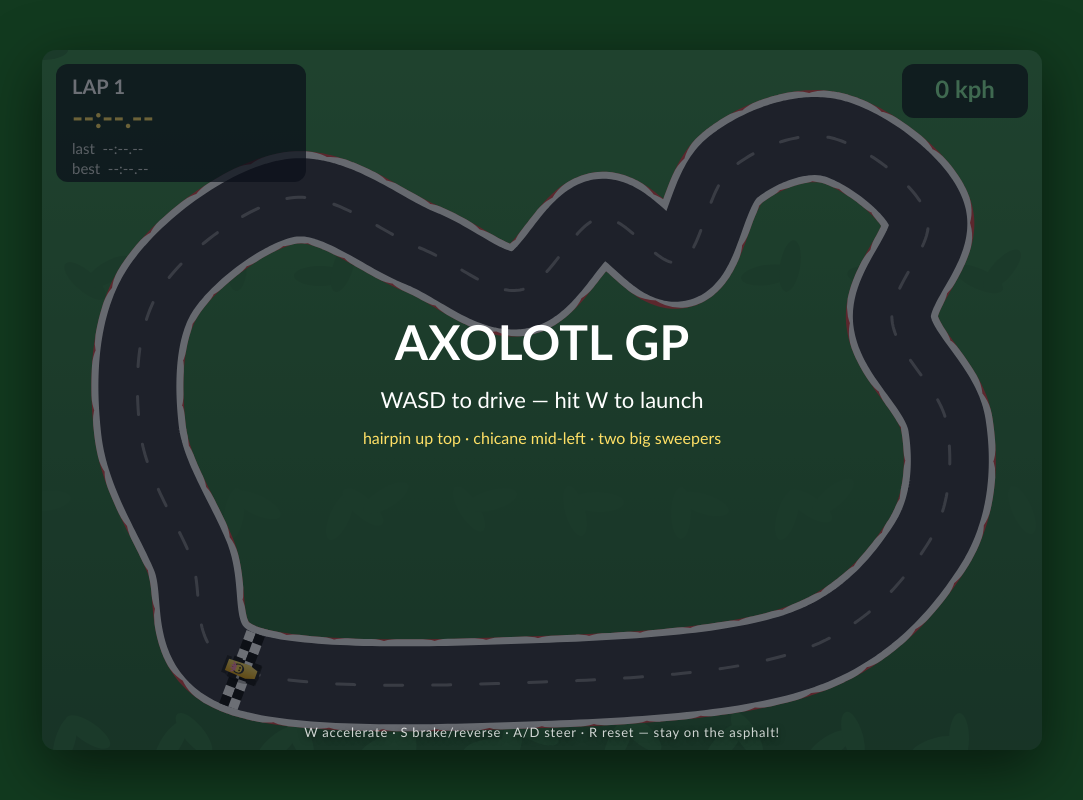
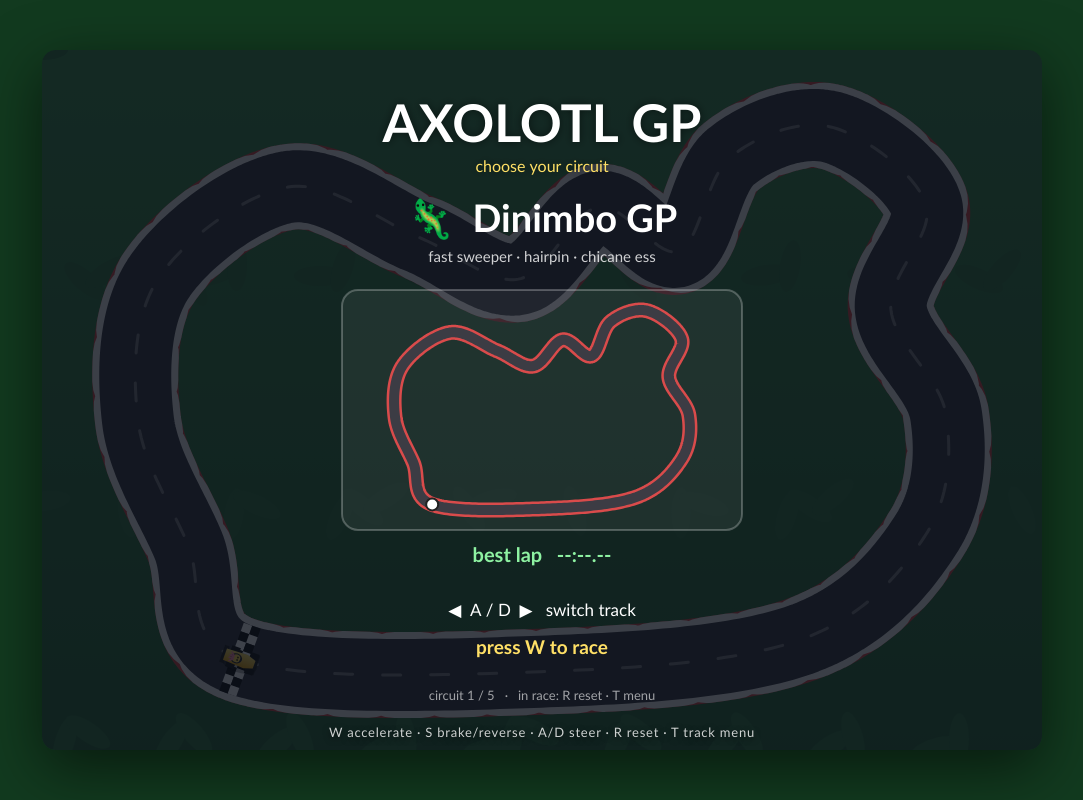
Before and after one commit to dinisnbpereira-beep/dinimbo-racing, a plain HTML site: page index.html in a window 1280 px wide. Shown: the whole page, without its empty margins (98-1181 px from the left). Drawn offline with Linux system fonts and the light colour scheme; animation ran at ten frames a second.

Commit message:
Add track select with 5 circuits: Gilles Villeneuve, Portimao, Suzuka, Spa
Co-authored-by: dinisnbpereira-beep <dinisnbpereira-beep@users.noreply.github.com>

```diff
--- a/index.html
+++ b/index.html
@@ -20,7 +20,7 @@
 <body>
 <div id="wrap">
   <canvas id="game" width="1000" height="700"></canvas>
-  <div id="hint">W accelerate · S brake/reverse · A/D steer · R reset — stay on the asphalt!</div>
+  <div id="hint">W accelerate · S brake/reverse · A/D steer · R reset · T track menu</div>
 </div>
 <script>
 (() => {
@@ -29,19 +29,68 @@
 const cvs = document.getElementById("game");
 const ctx = cvs.getContext("2d");
 const W = cvs.width, H = cvs.height;
+const TRACK_W = 72;
 
-// ---------------- track ----------------
-const TRACK_W = 78;
-
-const CONTROL = [
-  [200, 620], [500, 632], [760, 600],
-  [885, 495], [905, 375], [850, 270],
-  [885, 165], [790, 88], [690, 118],
-  [638, 212], [558, 168], [478, 240],
-  [378, 198], [248, 148], [118, 240],
-  [98, 380], [148, 505],
+// ---------------- circuits ----------------
+// Control points are smoothed with a closed Catmull-Rom spline, then normalized
+// to fit the canvas. Point 0 is the start/finish line.
+const TRACKS = [
+  {
+    id: "dinimbo", name: "Dinimbo GP", flag: "🦎",
+    corners: "fast sweeper · hairpin · chicane ess",
+    pts: [
+      [200,620],[500,632],[760,600],[885,495],[905,375],[850,270],
+      [885,165],[790,88],[690,118],[638,212],[558,168],[478,240],
+      [378,198],[248,148],[118,240],[98,380],[148,505],
+    ],
+  },
+  {
+    id: "villeneuve", name: "Gilles Villeneuve", flag: "🇨🇦",
+    corners: "Turn 1-2 · DSC corner · L'Épingle hairpin · final chicane",
+    pts: [
+      [300,570],[660,555],[790,515],[850,440],[850,350],[790,285],
+      [845,205],[790,120],[690,112],[600,150],[565,235],[470,205],
+      [330,190],[180,205],[95,250],[70,340],[130,415],[60,470],[135,540],
+    ],
+  },
+  {
+    id: "portimao", name: "Portimão", flag: "🇵🇹",
+    corners: "downhill Turn 1 · high essess · long drop into the final sweeper",
+    pts: [
+      [220,570],[520,590],[760,560],[880,480],[900,380],
+      [840,280],[730,250],[640,285],[560,360],[450,400],[340,420],[240,385],
+      [160,320],[180,220],[280,150],[420,110],[560,130],[680,170],[740,250],
+      [720,340],[640,420],[530,462],[370,525],
+    ],
+  },
+  {
+    id: "suzuka", name: "Suzuka", flag: "🇯🇵",
+    corners: "S-Curves · Degner 1-2 · hairpin · Spoon · 130R · figure-8 crossover",
+    pts: [
+      [400,625],[640,620],[760,570],[800,500],
+      [770,430],[700,405],[670,330],[595,310],[565,240],[490,220],
+      [405,200],[375,270],[345,340],
+      [340,480],[358,518],[308,545],[372,552],
+      [440,540],[487,510],[468,455],[410,432],
+      [330,428],[268,424],
+      [225,432],[210,485],[228,548],[288,582],
+    ],
+  },
+  {
+    id: "spa", name: "Spa-Francorchamps", flag: "🇧🇪",
+    corners: "La Source · Eau Rouge · Kemmel straight · Les Combes · Pouhon · Stavelot · Blanchimont",
+    pts: [
+      [560,830],[880,810],[1030,780],[1092,715],[1108,630],
+      [1122,510],[1126,400],[1102,305],[1152,278],[1162,210],
+      [1092,155],[962,135],[822,150],[692,190],[588,250],
+      [512,335],[462,425],[468,510],[512,570],[492,628],
+      [532,672],[490,715],[430,715],[350,720],[270,700],
+      [210,705],[190,745],[215,790],[270,815],
+    ],
+  },
 ];
 
+// ---------------- spline ----------------
 function catmullRom(p0, p1, p2, p3, u) {
   const u2 = u * u, u3 = u2 * u;
   return [
@@ -50,47 +99,76 @@ function catmullRom(p0, p1, p2, p3, u) {
   ];
 }
 
-const SAMPLES = [];
-{
-  const n = CONTROL.length;
+function buildSamples(pts) {
+  const raw = [];
+  const n = pts.length;
   for (let i = 0; i < n; i++) {
-    const p0 = CONTROL[(i - 1 + n) % n], p1 = CONTROL[i], p2 = CONTROL[(i + 1) % n], p3 = CONTROL[(i + 2) % n];
-    const steps = i === 0 ? 40 : 32;
-    for (let s = 0; s < steps; s++) SAMPLES.push(catmullRom(p0, p1, p2, p3, s / steps));
+    const p0 = pts[(i - 1 + n) % n], p1 = pts[i], p2 = pts[(i + 1) % n], p3 = pts[(i + 2) % n];
+    for (let s = 0; s < 36; s++) raw.push(catmullRom(p0, p1, p2, p3, s / 36));
   }
+  let minx = 1e9, miny = 1e9, maxx = -1e9, maxy = -1e9;
+  for (const p of raw) {
+    if (p[0] < minx) minx = p[0]; if (p[0] > maxx) maxx = p[0];
+    if (p[1] < miny) miny = p[1]; if (p[1] > maxy) maxy = p[1];
+  }
+  const sc = Math.min((W - 150) / (maxx - minx), (H - 150) / (maxy - miny));
+  const ox = (W - (maxx - minx) * sc) / 2, oy = (H - (maxy - miny) * sc) / 2;
+  return raw.map(p => [(p[0] - minx) * sc + ox, (p[1] - miny) * sc + oy]);
 }
-const NS = SAMPLES.length;
+
+// ---------------- state ----------------
+let state = "menu";              // menu | race
+let trackIdx = 0;
+let samples = [], NS = 0;
+let particles = [];
+
+const car = {
+  x: 0, y: 0, angle: 0, speed: 0,
+  nearest: 0, midPassed: false,
+  lap: 0, lapTime: 0, lastLap: 0, best: 0,
+  started: false, offTrack: false,
+};
+
+function bestKey(i) { return "axolotl_gp_best_" + TRACKS[i].id; }
 
 function trackDir(i) {
-  const a = SAMPLES[(i + 2) % NS], b = SAMPLES[(i - 2 + NS) % NS];
+  const a = samples[(i + 2) % NS], b = samples[(i - 2 + NS) % NS];
   return Math.atan2(a[1] - b[1], a[0] - b[0]);
 }
 
-// ---------------- car ----------------
-const car = {
-  x: 0, y: 0, angle: 0, speed: 0,
-  nearest: 0, progress: 0, midPassed: false,
-  lap: 0, lapTime: 0, lastLap: 0, best: Number(localStorage.getItem("axolotl_gp_best") || 0),
-  started: false, offTrack: false, skid: 0,
-};
+function loadTrack(i) {
+  trackIdx = i;
+  samples = buildSamples(TRACKS[i].pts);
+  NS = samples.length;
+  placeAtStart();
+}
 
 function placeAtStart() {
   car.nearest = 0;
-  car.x = SAMPLES[0][0]; car.y = SAMPLES[0][1];
+  car.x = samples[0][0]; car.y = samples[0][1];
   car.angle = trackDir(0);
-  car.speed = 0; car.progress = 0; car.midPassed = false;
+  car.speed = 0; car.midPassed = false;
   car.lap = 0; car.lapTime = 0; car.lastLap = 0;
-  car.started = false; car.skid = 0;
+  car.started = false;
+  car.best = Number(localStorage.getItem(bestKey(trackIdx)) || 0);
+  particles = [];
 }
-placeAtStart();
+loadTrack(0);
 
 // ---------------- input ----------------
 const keys = {};
 window.addEventListener("keydown", e => {
   const k = e.key.toLowerCase();
-  if (["w", "a", "s", "d", "r", "arrowup", "arrowdown", "arrowleft", "arrowright"].includes(k)) e.preventDefault();
+  if (["w","a","s","d","r","t","arrowup","arrowdown","arrowleft","arrowright","enter"," "].includes(k)) e.preventDefault();
+  if (state === "menu") {
+    if (k === "a" || k === "arrowleft") { loadTrack((trackIdx + TRACKS.length - 1) % TRACKS.length); }
+    if (k === "d" || k === "arrowright") { loadTrack((trackIdx + 1) % TRACKS.length); }
+    if (k === "w" || k === "arrowup" || k === "enter" || k === " ") { state = "race"; placeAtStart(); }
+    return;
+  }
   keys[k] = true;
   if (k === "r") placeAtStart();
+  if (k === "t" || k === "escape") { state = "menu"; placeAtStart(); }
 });
 window.addEventListener("keyup", e => { keys[e.key.toLowerCase()] = false; });
 
@@ -99,7 +177,7 @@ function findNearest() {
   let best = car.nearest, bd = Infinity;
   for (let off = -35; off <= 35; off++) {
     const i = (car.nearest + off + NS) % NS;
-    const dx = car.x - SAMPLES[i][0], dy = car.y - SAMPLES[i][1];
+    const dx = car.x - samples[i][0], dy = car.y - samples[i][1];
     const d = dx * dx + dy * dy;
     if (d < bd) { bd = d; best = i; }
   }
@@ -109,6 +187,8 @@ function findNearest() {
 
 // ---------------- update ----------------
 function update() {
+  if (state !== "race") return;
+
   if (keys["w"] || keys["arrowup"]) {
     if (!car.started) car.started = true;
     car.speed += car.offTrack ? 0.05 : 0.15;
@@ -124,7 +204,6 @@ function update() {
   const steerInput = (keys["a"] || keys["arrowleft"] ? -1 : 0) + (keys["d"] || keys["arrowright"] ? 1 : 0);
   const grip = Math.min(1, Math.abs(car.speed) / 2.2);
   car.angle += steerInput * 0.05 * grip * (car.speed < 0 ? -1 : 1);
-  if (Math.abs(steerInput) > 0 && Math.abs(car.speed) > 4.5) car.skid = 6; else if (car.skid > 0) car.skid--;
 
   car.x += Math.cos(car.angle) * car.speed;
   car.y += Math.sin(car.angle) * car.speed;
@@ -145,7 +224,10 @@ function update() {
       car.midPassed = false;
       car.lap++;
       car.lastLap = car.lapTime;
-      if (!car.best || car.lapTime < car.best) { car.best = car.lapTime; localStorage.setItem("axolotl_gp_best", car.best); }
+      if (!car.best || car.lapTime < car.best) {
+        car.best = car.lapTime;
+        localStorage.setItem(bestKey(trackIdx), car.best);
+      }
       car.lapTime = 0;
     }
   }
@@ -153,9 +235,18 @@ function update() {
   for (const p of particles) { p.x += p.vx; p.y += p.vy; p.life--; }
   particles = particles.filter(p => p.life > 0);
 }
-let particles = [];
 
 // ---------------- drawing ----------------
+function rr(x, y, w, h, r) {
+  ctx.beginPath();
+  ctx.moveTo(x + r, y);
+  ctx.arcTo(x + w, y, x + w, y + h, r);
+  ctx.arcTo(x + w, y + h, x, y + h, r);
+  ctx.arcTo(x, y + h, x, y, r);
+  ctx.arcTo(x, y, x + w, y, r);
+  ctx.closePath();
+}
+
 function drawScenery() {
   const g = ctx.createLinearGradient(0, 0, 0, H);
   g.addColorStop(0, "#3f8f4f"); g.addColorStop(1, "#2c6b3a");
@@ -167,37 +258,35 @@ function drawScenery() {
   }
 }
 
+function pathSamples() {
+  ctx.beginPath();
+  samples.forEach((p, i) => i ? ctx.lineTo(p[0], p[1]) : ctx.moveTo(p[0], p[1]));
+  ctx.closePath();
+}
+
 function drawTrack() {
   ctx.lineJoin = "round"; ctx.lineCap = "round";
 
-  // kerbs: dashed red/white border
   ctx.lineWidth = TRACK_W + 14;
   ctx.strokeStyle = "#d94b4b";
   ctx.setLineDash([]);
-  ctx.beginPath();
-  SAMPLES.forEach((p, i) => i ? ctx.lineTo(p[0], p[1]) : ctx.moveTo(p[0], p[1]));
-  ctx.closePath(); ctx.stroke();
+  pathSamples(); ctx.stroke();
   ctx.strokeStyle = "#f2f2f2";
   ctx.setLineDash([26, 26]);
-  ctx.stroke();
+  pathSamples(); ctx.stroke();
   ctx.setLineDash([]);
 
-  // asphalt
   ctx.lineWidth = TRACK_W;
   ctx.strokeStyle = "#3c3c44";
-  ctx.beginPath();
-  SAMPLES.forEach((p, i) => i ? ctx.lineTo(p[0], p[1]) : ctx.moveTo(p[0], p[1]));
-  ctx.closePath(); ctx.stroke();
+  pathSamples(); ctx.stroke();
 
-  // center dashes
   ctx.lineWidth = 3;
   ctx.strokeStyle = "#e8e8e866";
   ctx.setLineDash([18, 30]);
-  ctx.stroke();
+  pathSamples(); ctx.stroke();
   ctx.setLineDash([]);
 
-  // start/finish checkers
-  const s = SAMPLES[0], d = trackDir(0);
+  const s = samples[0], d = trackDir(0);
   ctx.save();
   ctx.translate(s[0], s[1]); ctx.rotate(d);
   const rows = 2, cols = 8, cell = TRACK_W / cols;
@@ -214,7 +303,6 @@ function drawCar() {
   ctx.save();
   ctx.translate(car.x, car.y);
 
-  // shadow
   ctx.save();
   ctx.rotate(car.angle);
   ctx.fillStyle = "rgba(0,0,0,.28)";
@@ -223,16 +311,12 @@ function drawCar() {
 
   ctx.rotate(car.angle);
 
-  // rear wing
   ctx.fillStyle = "#222";
   ctx.fillRect(-19, -9, 5, 18);
-  // front wing
   ctx.fillRect(14, -10, 4, 20);
-  // wheels
   ctx.fillStyle = "#161616";
   ctx.fillRect(-12, -11, 9, 6); ctx.fillRect(-12, 5, 9, 6);
   ctx.fillRect(8, -11, 9, 6); ctx.fillRect(8, 5, 9, 6);
-  // body
   const bg = ctx.createLinearGradient(0, -6, 0, 6);
   bg.addColorStop(0, "#ffe066"); bg.addColorStop(1, "#e6a817");
   ctx.fillStyle = bg;
@@ -240,7 +324,6 @@ function drawCar() {
   ctx.moveTo(-16, -6); ctx.lineTo(6, -7); ctx.lineTo(15, -4);
   ctx.lineTo(15, 4); ctx.lineTo(6, 7); ctx.lineTo(-16, 6);
   ctx.closePath(); ctx.fill();
-  // cockpit + axolotl driver head
   ctx.fillStyle = "#2b2b33";
   ctx.beginPath(); ctx.ellipse(-4, 0, 6, 5, 0, 0, Math.PI * 2); ctx.fill();
   ctx.fillStyle = "#ffd94d";
@@ -267,9 +350,76 @@ function fmt(t) {
   return (m ? m + ":" : "") + s.toFixed(2).padStart(m ? 5 : 2, "0");
 }
 
+function drawTrackPreview(cx, cy, maxW, maxH) {
+  let minx = 1e9, miny = 1e9, maxx = -1e9, maxy = -1e9;
+  for (const p of samples) {
+    if (p[0] < minx) minx = p[0]; if (p[0] > maxx) maxx = p[0];
+    if (p[1] < miny) miny = p[1]; if (p[1] > maxy) maxy = p[1];
+  }
+  const sc = Math.min(maxW / (maxx - minx), maxH / (maxy - miny));
+  const ox = cx - (maxx - minx) * sc / 2 - minx * sc;
+  const oy = cy - (maxy - miny) * sc / 2 - miny * sc;
+  ctx.save();
+  ctx.lineJoin = "round"; ctx.lineCap = "round";
+  ctx.beginPath();
+  samples.forEach((p, i) => i ? ctx.lineTo(p[0] * sc + ox, p[1] * sc + oy) : ctx.moveTo(p[0] * sc + ox, p[1] * sc + oy));
+  ctx.closePath();
+  ctx.lineWidth = 15; ctx.strokeStyle = "#d94b4b"; ctx.stroke();
+  ctx.lineWidth = 10; ctx.strokeStyle = "#3c3c44"; ctx.stroke();
+  const s0 = samples[0];
+  ctx.fillStyle = "#fff";
+  ctx.beginPath(); ctx.arc(s0[0] * sc + ox, s0[1] * sc + oy, 6, 0, Math.PI * 2); ctx.fill();
+  ctx.strokeStyle = "#222"; ctx.lineWidth = 2; ctx.stroke();
+  ctx.restore();
+}
+
+function drawMenu() {
+  const trk = TRACKS[trackIdx];
+  ctx.fillStyle = "rgba(8,14,24,.78)";
+  ctx.fillRect(0, 0, W, H);
+
+  ctx.textAlign = "center";
+  ctx.fillStyle = "#fff";
+  ctx.font = "bold 52px 'Trebuchet MS', sans-serif";
+  ctx.shadowColor = "rgba(0,0,0,.5)"; ctx.shadowBlur = 8;
+  ctx.fillText("AXOLOTL GP", W / 2, 92);
+  ctx.font = "16px 'Trebuchet MS', sans-serif";
+  ctx.fillStyle = "#ffe066";
+  ctx.fillText("choose your circuit", W / 2, 122);
+  ctx.shadowBlur = 0;
+
+  ctx.fillStyle = "#fff";
+  ctx.font = "bold 38px 'Trebuchet MS', sans-serif";
+  ctx.fillText(trk.flag + "  " + trk.name, W / 2, 182);
+  ctx.font = "15px 'Trebuchet MS', sans-serif";
+  ctx.fillStyle = "#ffffffcc";
+  ctx.fillText(trk.corners, W / 2, 212);
+
+  ctx.fillStyle = "rgba(255,255,255,.06)";
+  rr(W / 2 - 200, 240, 400, 240, 16); ctx.fill();
+  ctx.strokeStyle = "rgba(255,255,255,.25)"; ctx.lineWidth = 2;
+  rr(W / 2 - 200, 240, 400, 240, 16); ctx.stroke();
+  drawTrackPreview(W / 2, 360, 340, 200);
+
+  ctx.font = "bold 20px 'Trebuchet MS', sans-serif";
+  ctx.fillStyle = "#8ef2a2";
+  ctx.fillText("best lap   " + fmt(car.best), W / 2, 512);
+
+  ctx.font = "17px 'Trebuchet MS', sans-serif";
+  ctx.fillStyle = "#fff";
+  ctx.fillText("◀  A / D  ▶   switch track", W / 2, 566);
+  ctx.fillStyle = "#ffe066";
+  ctx.font = "bold 19px 'Trebuchet MS', sans-serif";
+  ctx.fillText("press W to race", W / 2, 604);
+
+  ctx.font = "13px 'Trebuchet MS', sans-serif";
+  ctx.fillStyle = "#ffffff99";
+  ctx.fillText("circuit " + (trackIdx + 1) + " / " + TRACKS.length + "   ·   in race: R reset · T menu", W / 2, 650);
+  ctx.textAlign = "left";
+}
+
 function drawHUD() {
-  ctx.save();
-  ctx.setTransform(1, 0, 0, 1, 0, 0);
+  const trk = TRACKS[trackIdx];
 
   ctx.fillStyle = "rgba(10,15,25,.72)";
   rr(14, 14, 250, 118, 12); ctx.fill();
@@ -284,12 +434,17 @@ function drawHUD() {
   ctx.fillText("last  " + fmt(car.lastLap), 30, 104);
   ctx.fillText("best  " + fmt(car.best), 30, 124);
 
-  // speed readout
+  ctx.textAlign = "center";
+  ctx.fillStyle = "rgba(10,15,25,.72)";
+  rr(W / 2 - 130, 14, 260, 40, 12); ctx.fill();
+  ctx.font = "bold 17px 'Trebuchet MS', sans-serif";
+  ctx.fillStyle = "#fff";
+  ctx.fillText(trk.flag + " " + trk.name, W / 2, 40);
+
   ctx.fillStyle = "rgba(10,15,25,.72)";
   rr(W - 140, 14, 126, 54, 12); ctx.fill();
   ctx.fillStyle = car.offTrack ? "#ff9a6b" : "#8ef2a2";
   ctx.font = "bold 24px 'Trebuchet MS', sans-serif";
-  ctx.textAlign = "center";
   ctx.fillText(Math.round(Math.abs(car.speed) * 42) + " kph", W - 77, 48);
   ctx.textAlign = "left";
 
@@ -297,7 +452,7 @@ function drawHUD() {
     ctx.fillStyle = "#ffd94d";
     ctx.font = "bold 18px 'Trebuchet MS', sans-serif";
     ctx.textAlign = "center";
-    ctx.fillText("OFF TRACK — slow!", W / 2, 60);
+    ctx.fillText("OFF TRACK — slow!", W / 2, 76);
     ctx.textAlign = "left";
   }
 
@@ -306,28 +461,18 @@ function drawHUD() {
     ctx.fillRect(0, 0, W, H);
     ctx.textAlign = "center";
     ctx.fillStyle = "#fff";
-    ctx.font = "bold 48px 'Trebuchet MS', sans-serif";
-    ctx.fillText("AXOLOTL GP", W / 2, H / 2 - 40);
-    ctx.font = "22px 'Trebuchet MS', sans-serif";
-    ctx.fillText("WASD to drive — hit W to launch", W / 2, H / 2 + 8);
-    ctx.font = "16px 'Trebuchet MS', sans-serif";
+    ctx.font = "bold 40px 'Trebuchet MS', sans-serif";
+    ctx.fillText(trk.flag + " " + trk.name, W / 2, H / 2 - 40);
+    ctx.font = "20px 'Trebuchet MS', sans-serif";
+    ctx.fillText("hit W to launch", W / 2, H / 2 + 6);
+    ctx.font = "15px 'Trebuchet MS', sans-serif";
     ctx.fillStyle = "#ffe066";
-    ctx.fillText("hairpin up top · chicane mid-left · two big sweepers", W / 2, H / 2 + 44);
+    ctx.fillText(trk.corners, W / 2, H / 2 + 40);
     ctx.textAlign = "left";
   }
-  ctx.restore();
 }
 
-function rr(x, y, w, h, r) {
-  ctx.beginPath();
-  ctx.moveTo(x + r, y);
-  ctx.arcTo(x + w, y, x + w, y + h, r);
-  ctx.arcTo(x + w, y + h, x, y + h, r);
-  ctx.arcTo(x, y + h, x, y, r);
-  ctx.arcTo(x, y, x + w, y, r);
-  ctx.closePath();
-}
-
+// ---------------- loop ----------------
 function frame() {
   update();
   drawScenery();
@@ -339,7 +484,7 @@ function frame() {
   }
   ctx.globalAlpha = 1;
   drawCar();
-  drawHUD();
+  if (state === "menu") drawMenu(); else drawHUD();
   requestAnimationFrame(frame);
 }
 
```
Also changed, not shown: 1 other file.
